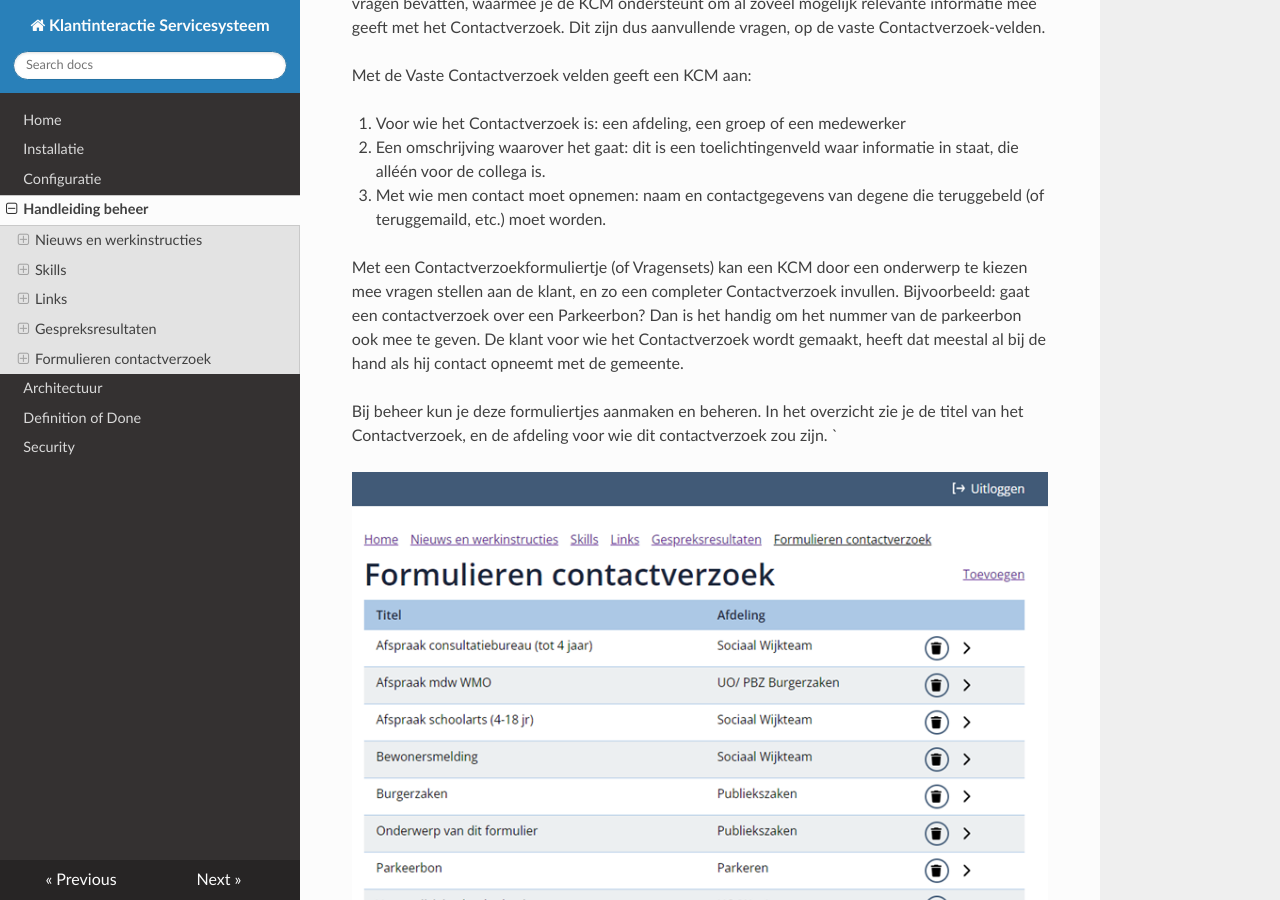
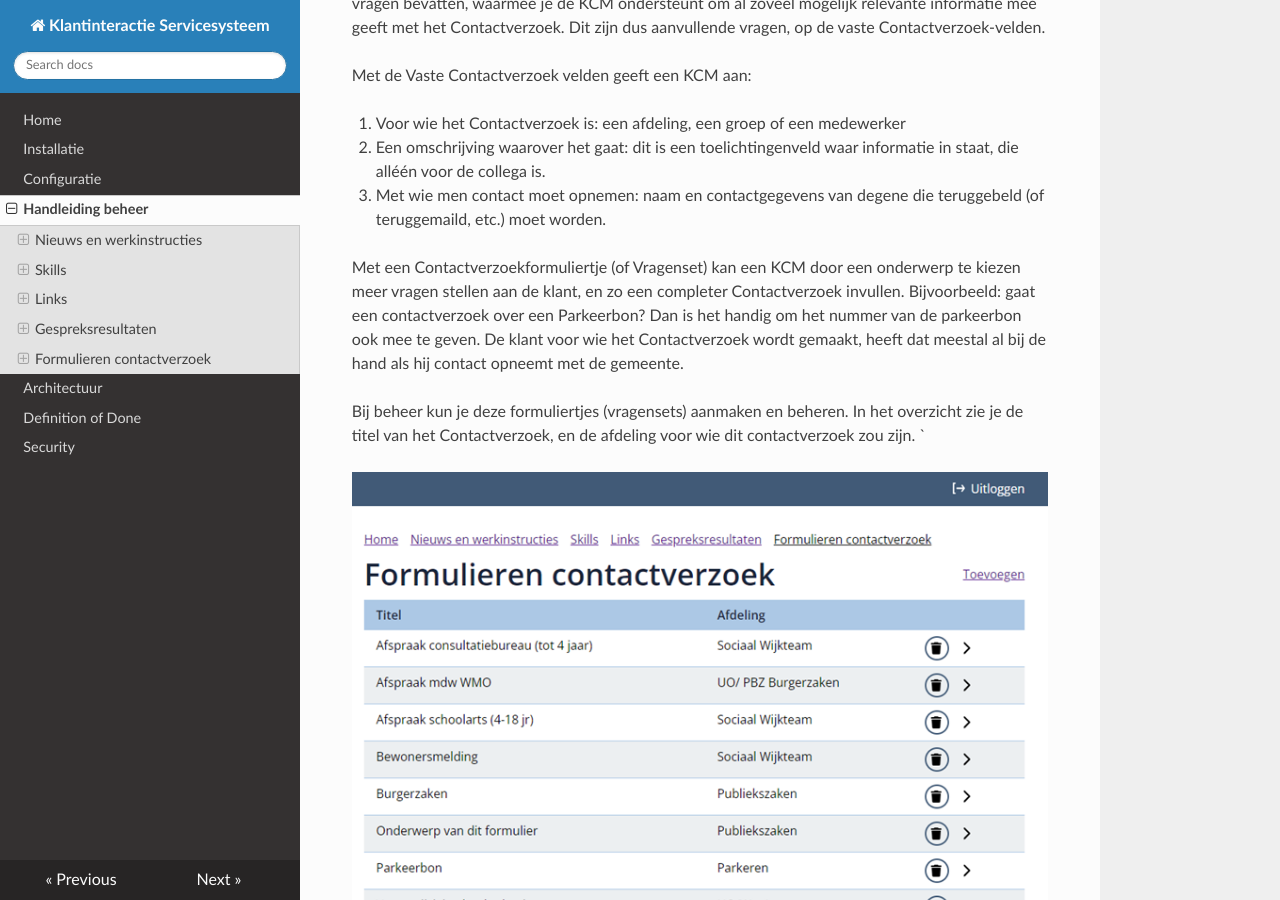
Before and after one commit to Klantinteractie-Servicesysteem/.github, an MkDocs documentation site: the page built from docs/MANUAL.md, in a window 1280 px wide and 900 px high, scrolled down 14196 px. Built offline with MkDocs 1.6.1, drawn with Linux system fonts in a browser that asks for light colours; nearby versions of some CDN libraries.

```diff
--- a/docs/MANUAL.md
+++ b/docs/MANUAL.md
@@ -207,7 +207,7 @@ Een gespreksresultaat kan je verwijderen door op het prullenbak icoontje te klik
 
 Vervolgens komt er een pop-up, met de vraag: "Weet u zeker dat u dit gespreksresultaat wilt verwijderen?". Hierbij klik je op 'ok'
 
-![image](https://github.com/Klantinteractie-Servicesysteem/.github/blob/main/docs/images/Gespreksresultaten-beheer-verwijderen-popup.jpg)
+![image](https://raw.githubusercontent.com/Klantinteractie-Servicesysteem/.github/main/docs/images/Gespreksresultaten-beheer-verwijderen-popup.jpg)
 
 
 ## Formulieren contactverzoek
@@ -219,9 +219,9 @@ Met de Vaste Contactverzoek velden geeft een KCM aan:
 2.	Een omschrijving waarover het gaat: dit is een toelichtingenveld waar informatie in staat, die alléén voor de collega is.
 3.	Met wie men contact moet opnemen: naam en contactgegevens van degene die teruggebeld (of teruggemaild, etc.) moet worden.
 
-Met een Contactverzoekformuliertje (of Vragensets) kan een KCM door een onderwerp te kiezen mee vragen stellen aan de klant, en zo een completer Contactverzoek invullen. Bijvoorbeeld: gaat een contactverzoek over een Parkeerbon? Dan is het handig om het nummer van de parkeerbon ook mee te geven. De klant voor wie het Contactverzoek wordt gemaakt, heeft dat meestal al bij de hand als hij contact opneemt met de gemeente.
+Met een Contactverzoekformuliertje (of Vragenset) kan een KCM door een onderwerp te kiezen meer vragen stellen aan de klant, en zo een completer Contactverzoek invullen. Bijvoorbeeld: gaat een contactverzoek over een Parkeerbon? Dan is het handig om het nummer van de parkeerbon ook mee te geven. De klant voor wie het Contactverzoek wordt gemaakt, heeft dat meestal al bij de hand als hij contact opneemt met de gemeente.
 
-Bij beheer kun je deze formuliertjes aanmaken en beheren.
+Bij beheer kun je deze formuliertjes (vragensets) aanmaken en beheren.
 In het overzicht zie je de titel van het Contactverzoek, en de afdeling voor wie dit contactverzoek zou zijn. `
 
 ![image](https://raw.githubusercontent.com/Klantinteractie-Servicesysteem/.github/main/docs/images/Contactverzoek-beheren-01.png)
```
Also changed, not shown: docs/Architectuur.md (+2 -0 lines).
